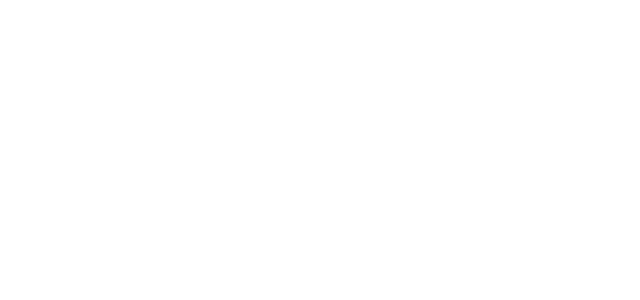
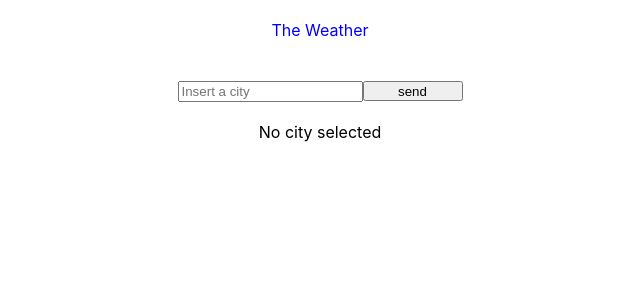
Before and after one commit to joanbatiste/the_weather, a React (Create React App) app: page / in a window 1280 px wide. Shown: the top 300 px of the page, without its empty margins (320-960 px from the left). Built offline with nearby package versions, Linux system fonts and the light colour scheme.

Commit message:
[FIX] fix app.js file

```diff
--- a/src/App.js
+++ b/src/App.js
@@ -1,14 +1,14 @@
 
 import './App.css';
 import {BrowserRouter, Routes , Route} from 'react-router-dom';
-import Home from './views/home/home';
+import Home from './views/home/home.jsx';
 
 function App() {
   return (
     <div className="App">
       <BrowserRouter>
         <Routes>
-          <Route path = "/" exact component  = {Home}/>
+          <Route path = "/" element={<Home/>}/>
         </Routes>
       </BrowserRouter>
     </div>
--- a/src/views/home/home.jsx
+++ b/src/views/home/home.jsx
@@ -19,7 +19,7 @@
             icon: "",
         }]
     });
-
+    console.log(city);
 
     //handler
     const handlerState = (e) => {
```
Also changed, not shown: 2 other files (tests, documents, lock files or other folders).
